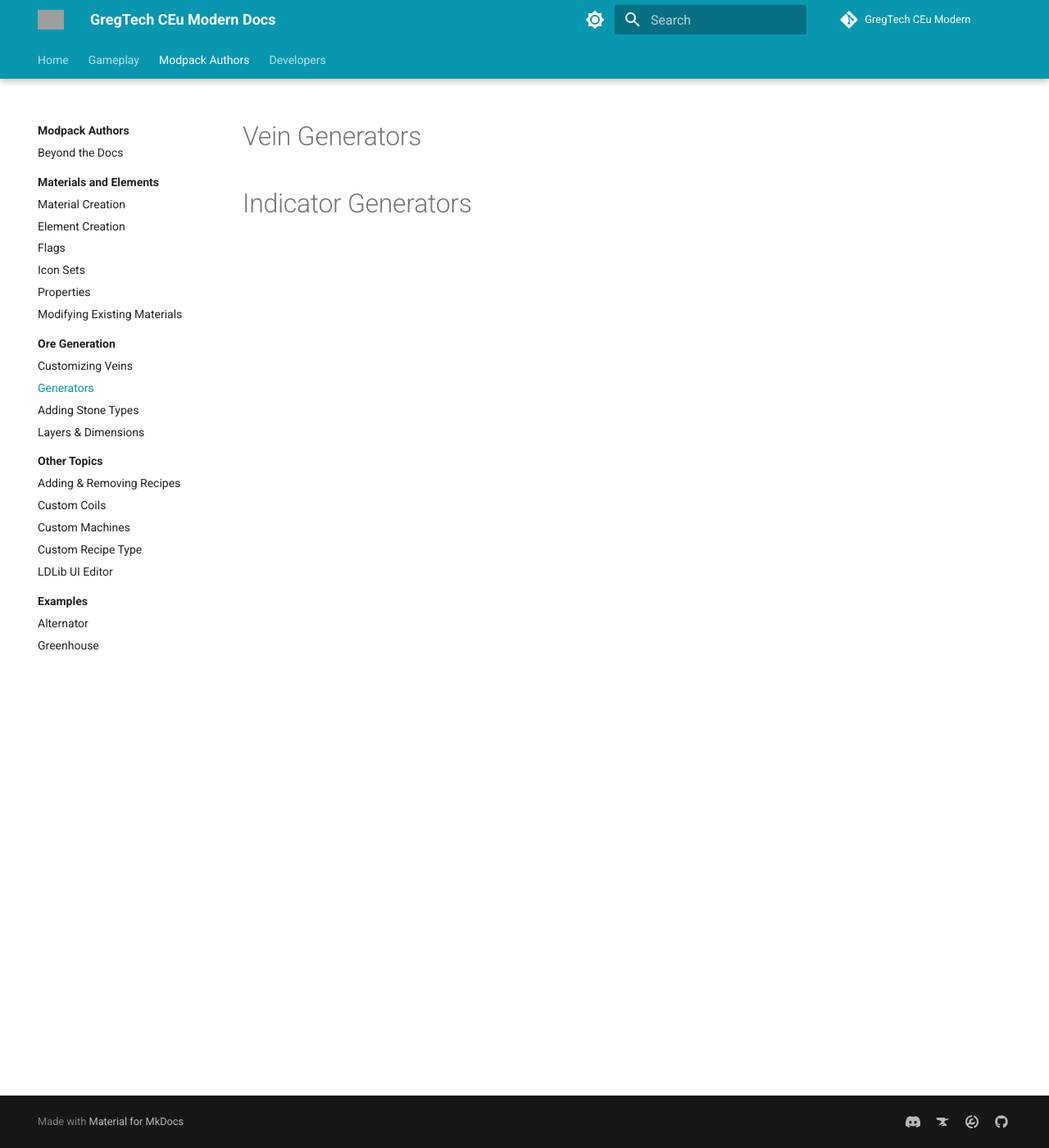
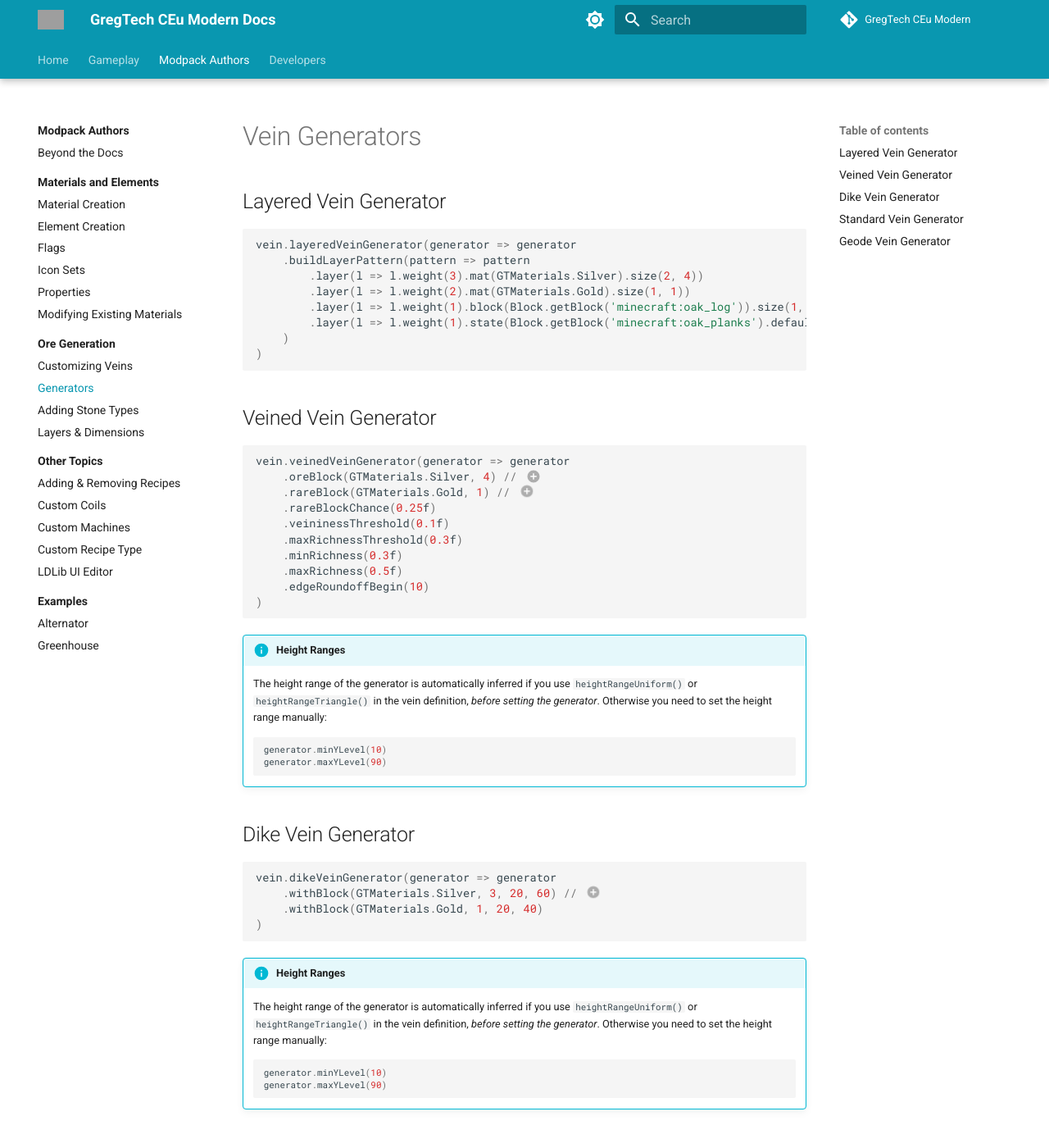
Before and after one commit to GregTechCEu/gtceu-modern-docs, an MkDocs documentation site: the page built from docs/Modpacks/Ore-Generation/02-Generators.md, in a window 1280 px wide and 1400 px high. Shown: the whole window at 82% size. Built offline with MkDocs 1.6.1 and Material for MkDocs 9.7.7, drawn with Linux system fonts in a browser that asks for light colours; comment, search, counter and statistics services are not loaded; some of the changed text lies outside the part shown; grey boxes are pictures that could not be loaded.

Commit message:
docs(kjs): add generator docs

````diff
--- a/docs/Modpacks/Ore-Generation/02-Generators.md
+++ b/docs/Modpacks/Ore-Generation/02-Generators.md
@@ -6,4 +6,113 @@
 # Vein Generators
 
 
+## Layered Vein Generator
+
+```js
+vein.layeredVeinGenerator(generator => generator
+    .buildLayerPattern(pattern => pattern
+        .layer(l => l.weight(3).mat(GTMaterials.Silver).size(2, 4))
+        .layer(l => l.weight(2).mat(GTMaterials.Gold).size(1, 1))
+        .layer(l => l.weight(1).block(Block.getBlock('minecraft:oak_log')).size(1, 1))
+        .layer(l => l.weight(1).state(Block.getBlock('minecraft:oak_planks').defaultBlockState()).size(1, 1))
+    )
+)
+```
+
+
+## Veined Vein Generator
+
+```js
+vein.veinedVeinGenerator(generator => generator
+    .oreBlock(GTMaterials.Silver, 4) // (1)
+    .rareBlock(GTMaterials.Gold, 1) // (1)
+    .rareBlockChance(0.25f)
+    .veininessThreshold(0.1f)
+    .maxRichnessThreshold(0.3f)
+    .minRichness(0.3f)
+    .maxRichness(0.5f)
+    .edgeRoundoffBegin(10)
+)
+```
+
+1. **Param 1:** Either a material or block state
+   **Param 2:** Generation weight
+
+!!! info "Height Ranges"
+    The height range of the generator is automatically inferred if you use `heightRangeUniform()` or `heightRangeTriangle()` in the vein definition, _before setting the generator_. Otherwise you need to set the height range manually:
+
+    ```js
+    generator.minYLevel(10)
+    generator.maxYLevel(90)
+    ```
+
+
+## Dike Vein Generator
+
+```js
+vein.dikeVeinGenerator(generator => generator
+    .withBlock(GTMaterials.Silver, 3, 20, 60) // (1)
+    .withBlock(GTMaterials.Gold, 1, 20, 40)
+)
+```
+
+1. **Param 1:** Either a material or block state
+   **Param 2:** Generation weight
+   **Param 3:** Min Y Position
+   **Param 4:** Max Y Position
+
+!!! info "Height Ranges"
+    The height range of the generator is automatically inferred if you use `heightRangeUniform()` or `heightRangeTriangle()` in the vein definition, _before setting the generator_. Otherwise you need to set the height range manually:
+
+    ```js
+    generator.minYLevel(10)
+    generator.maxYLevel(90)
+    ```
+
+
+## Standard Vein Generator
+
+!!! failure "Not yet documented"
+
+```js
+vein.standardVeinGenerator(generator => /* ... */)
+```
+
+
+## Geode Vein Generator
+
+!!! failure "Not yet documented"
+
+```js
+vein.geodeVeinGenerator(generator => /* ... */)
+```
+
+
 # Indicator Generators
+
+
+## Surface Rock Indicator Generator
+
+```js
+vein.surfaceIndicatorGenerator(indicator => indicator
+    .surfaceRock(GTMaterials.Platinum) // [*] (1)
+    .placement("above") // (2)
+    .density(0.4)
+    .radius(5)
+)
+```
+
+1. Instead of a surface rock, you can also define any other block:
+    ```js
+    // Using a block:
+    indicator.block(Block.getBlock('minecraft:oak_log'))
+
+    // Using a block state:
+    indicator.state(Block.getBlock('minecraft:oak_log').defaultBlockState())
+    ```
+2. Valid options:
+   `surface` generates indicators on the world's surface
+   `above` generates indicators in the next free space above
+   `below` generates indicators in the next free space below
+   <br>
+   **Default:** `surface`
````
